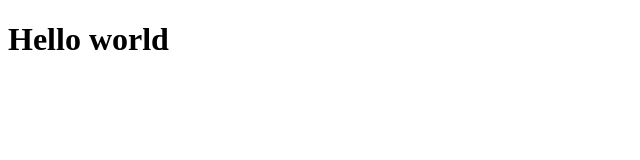
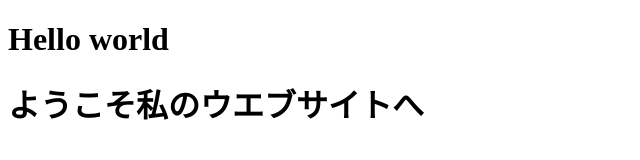
Before and after one commit to murase0317/www, a plain HTML site: page index.html in a window 1280 px wide. Shown: the whole page, without its empty margins (0-640 px from the left). Drawn offline with Linux system fonts and the light colour scheme.

Commit message:
Update index.html

```diff
--- a/index.html
+++ b/index.html
@@ -4,5 +4,6 @@
   </head>
   <body>
     <h1>Hello world</h1>
+    <h1>ようこそ私のウエブサイトへ
   </body>
 </html>
```
